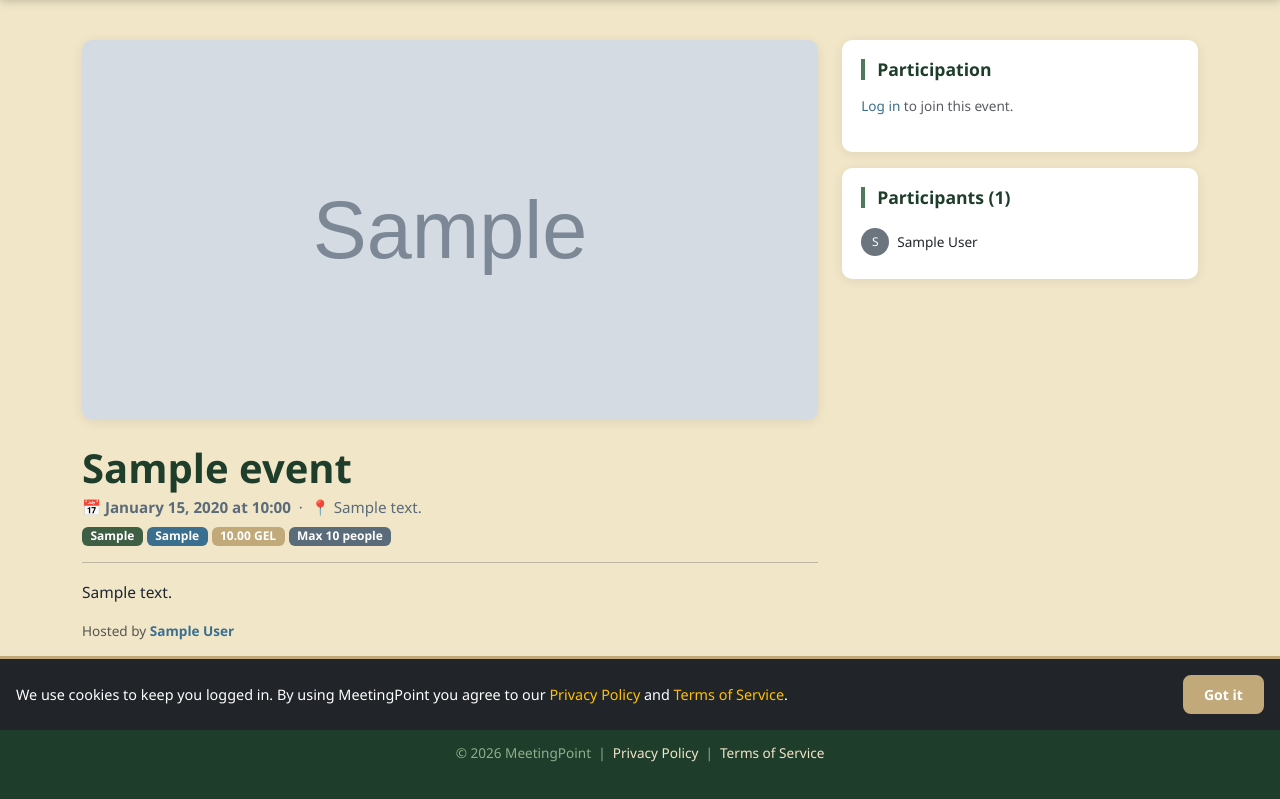
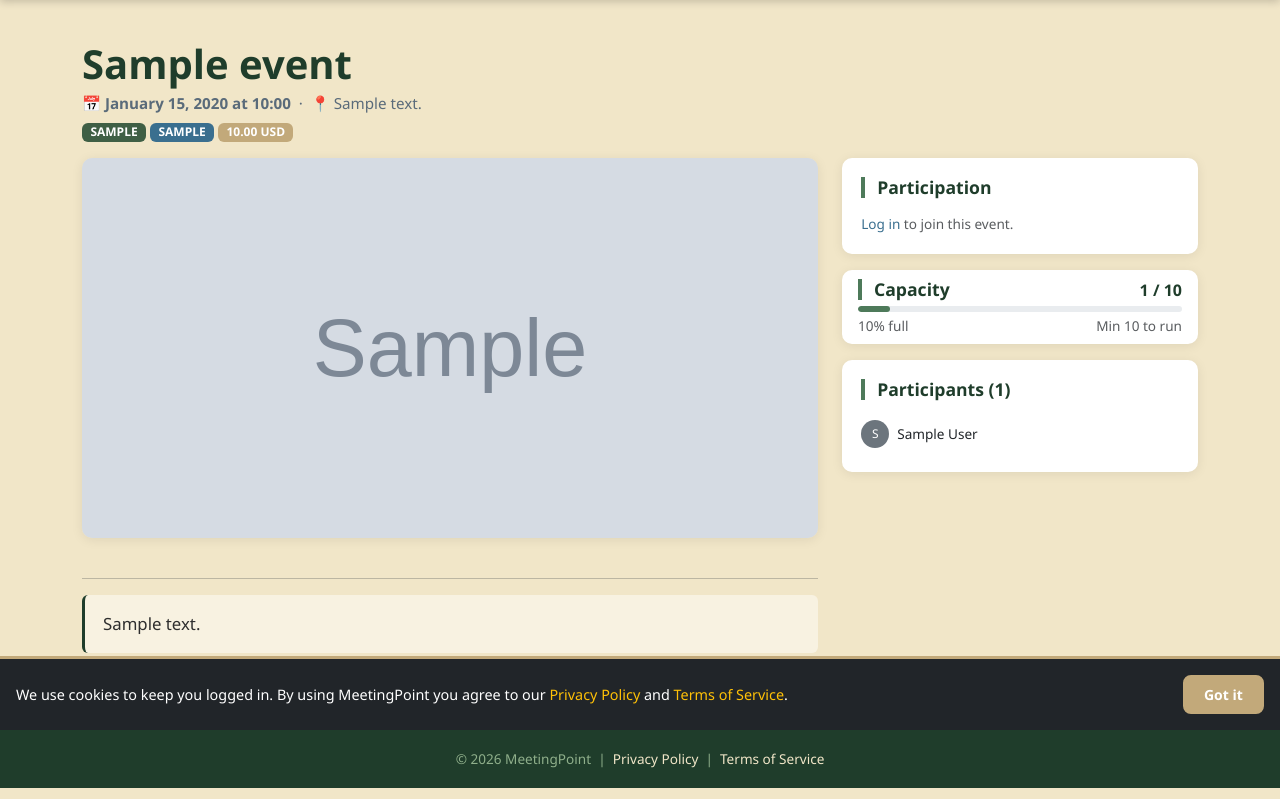
Before and after one commit to GiorgiMamu/meetingpoint, a Flask app: page /events/1 in a window 1280 px wide. Shown: the part 70-869 px from the top of the page. Run offline with Flask 3, Linux system fonts and the light colour scheme; tables that the repository leaves empty hold one stand-in row (values such as "Sample post"); grey boxes marked "Sample" are stand-in pictures; some libraries are stand-ins or nearby versions.

Commit message:
Fixes: password reset validation, categories consistency, currency, capacity card, footer, badge case, location search

```diff
--- a/app/forms.py
+++ b/app/forms.py
@@ -145,12 +145,15 @@ class EventForm(FlaskForm):
         ('', 'Select a category'),
         ('social', 'Social'),
         ('sports', 'Sports'),
-        ('arts', 'Arts & Culture'),
+        ('arts and culture', 'Arts & Culture'),
         ('music', 'Music'),
-        ('food', 'Food & Drinks'),
+        ('food and drinks', 'Food & Drinks'),
         ('outdoors', 'Outdoors'),
         ('games', 'Games'),
         ('education', 'Education'),
+        ('technology', 'Technology'),
+        ('wellness and health', 'Wellness & Health'),
+        ('travel', 'Travel'),
         ('other', 'Other')
     ], validators=[DataRequired(message='Please select a category.')])
     mood_tags = SanitizedStringField('Mood tags (comma separated)', validators=[
@@ -171,6 +174,14 @@ class EventForm(FlaskForm):
     price = FloatField('Price (0 = free)', validators=[
         Optional(),
         NumberRange(min=0)
+    ])
+    currency = SelectField('Currency', choices=[
+        ('GEL', 'GEL — Georgian Lari'),
+        ('USD', 'USD — US Dollar'),
+        ('EUR', 'EUR — Euro'),
+        ('GBP', 'GBP — British Pound'),
+        ('TRY', 'TRY — Turkish Lira'),
+        ('RUB', 'RUB — Russian Ruble'),
     ])
     is_public = BooleanField('Public event', default=True)
     approval_mode = SelectField('Approval mode', choices=[
--- a/app/models.py
+++ b/app/models.py
@@ -27,6 +27,7 @@ class User(UserMixin, db.Model):
     is_profile_public = db.Column(db.Boolean, default=True)
     is_history_public = db.Column(db.Boolean, default=True)
     created_at = db.Column(db.DateTime, default=datetime.utcnow)
+    password_reset_token = db.Column(db.String(255), nullable=True)
 
     events = db.relationship('Event', backref='host', lazy=True,
                              foreign_keys='Event.host_id')
@@ -71,7 +72,7 @@ class Event(db.Model):
     price = db.Column(db.Float, default=0.0)
     is_public = db.Column(db.Boolean, default=True)
     is_cancelled = db.Column(db.Boolean, default=False)
-
+    currency = db.Column(db.String(10), default='GEL')
     approval_mode = db.Column(db.String(20), default='automatic')
     participant_list_visible = db.Column(db.Boolean, default=True)
     created_at = db.Column(db.DateTime, default=datetime.utcnow)
--- a/app/routes.py
+++ b/app/routes.py
@@ -158,9 +158,19 @@ def reset_password(token):
     if not email:
         flash('The reset link is invalid or has expired.', 'danger')
         return redirect(url_for('main.request_password_reset'))
+    user = User.query.filter_by(email=sanitize(email)).first_or_404()
+
+    # Check token has not already been used
+    if user.password_reset_token != token:
+        flash('This reset link has already been used or is invalid.', 'danger')
+        return redirect(url_for('main.request_password_reset'))
+
     form = ResetPasswordForm()
     if form.validate_on_submit():
-        user = User.query.filter_by(email=sanitize(email)).first_or_404()
+        # Check new password is not same as current
+        if bcrypt.check_password_hash(user.password_hash, form.password.data):
+            flash('New password cannot be the same as your current password.', 'danger')
+            return render_template('reset_password.html', form=form)
         try:
             user.password_hash = bcrypt.generate_password_hash(
                 form.password.data).decode('utf-8')
@@ -170,6 +180,7 @@ def reset_password(token):
             form.password.errors.append(msg)
             flash(msg, 'danger')
             return render_template('reset_password.html', form=form)
+        user.password_reset_token = None  # invalidate token after use
         db.session.commit()
         logger.info(f'Password reset completed: {user.email}')
         flash('Password updated. You can now log in.', 'success')
@@ -215,6 +226,7 @@ def create_event():
             capacity_min=form.capacity_min.data,
             capacity_max=form.capacity_max.data,
             price=form.price.data or 0.0,
+            currency=form.currency.data,
             is_public=form.is_public.data,
             approval_mode=form.approval_mode.data,
             participant_list_visible=form.participant_list_visible.data
@@ -290,6 +302,7 @@ def edit_event(event_id):
         event.capacity_min = form.capacity_min.data
         event.capacity_max = form.capacity_max.data
         event.price = form.price.data or 0.0
+        event.currency = form.currency.data
         event.is_public = form.is_public.data
         event.approval_mode = form.approval_mode.data
         event.participant_list_visible = form.participant_list_visible.data
@@ -388,7 +401,8 @@ def discover():
             db.or_(
                 Event.title.ilike(f'%{keyword}%'),
                 Event.description.ilike(f'%{keyword}%'),
-                Event.mood_tags.ilike(f'%{keyword}%')
+                Event.mood_tags.ilike(f'%{keyword}%'),
+                Event.location_text.ilike(f'%{keyword}%')
             )
         )
     if category:
@@ -450,8 +464,18 @@ def discover():
     total_pages = math.ceil(total / per_page) if total > 0 else 1
 
     categories = [
-        'social', 'sports', 'arts', 'music',
-        'food', 'outdoors', 'games', 'education', 'other'
+        ('social', 'Social'),
+        ('sports', 'Sports'),
+        ('arts and culture', 'Arts & Culture'),
+        ('music', 'Music'),
+        ('food and drinks', 'Food & Drinks'),
+        ('outdoors', 'Outdoors'),
+        ('games', 'Games'),
+        ('education', 'Education'),
+        ('technology', 'Technology'),
+        ('wellness and health', 'Wellness & Health'),
+        ('travel', 'Travel'),
+        ('other', 'Other')
     ]
 
     return render_template('events/discover.html',
--- a/app/static/css/main.css
+++ b/app/static/css/main.css
@@ -431,6 +431,9 @@ h1, h2, h3, h4, h5 { color: var(--forest-dark); font-weight: 700; }
   border-color: var(--forest-dark);
 }
 
+.badge {
+    text-transform: uppercase;
+}
 /* ── Cookie banner ── */
 #cookie-banner {
   z-index: 9999;
@@ -440,11 +443,11 @@ h1, h2, h3, h4, h5 { color: var(--forest-dark); font-weight: 700; }
 
 /* ── Footer ── */
 footer {
-  background-color: var(--forest-dark) !important;
-  color: var(--moss-light) !important;
-  border-top: none !important;
-  padding: 1.2rem 0 !important;
-  margin-top: auto !important;
+    background-color: var(--forest-dark) !important;
+    color: var(--moss-light) !important;
+    border-top: none !important;
+    padding: 0.6rem 0 !important;
+    margin-top: auto !important;
 }
 
 footer a { color: var(--sand-light) !important; }
--- a/app/templates/base.html
+++ b/app/templates/base.html
@@ -88,8 +88,8 @@
 </div>
 {% endif %}
 
-<footer class="mt-5">
-    <div class="container text-center py-3">
+<footer class="mt-4">
+    <div class="container text-center py-2">
         <small>
             &copy; 2026 MeetingPoint &nbsp;|&nbsp;
             <a href="{{ url_for('main.privacy') }}">Privacy Policy</a> &nbsp;|&nbsp;
--- a/app/templates/events/create_event.html
+++ b/app/templates/events/create_event.html
@@ -96,10 +96,16 @@
                         {{ form.capacity_max(class="form-control", min=1, id="capacity-max", placeholder="e.g. 20") }}
                         {% for e in form.capacity_max.errors %}<div class="text-danger small mt-1">{{ e }}</div>{% endfor %}
                     </div>
+                </div>
+                <div class="row g-3 mb-3">
                     <div class="col-md-4">
                         {{ form.price.label(class="form-label") }}
                         {{ form.price(class="form-control", min=0, step="0.01", placeholder="0 = free") }}
                         {% for e in form.price.errors %}<div class="text-danger small mt-1">{{ e }}</div>{% endfor %}
+                    </div>
+                    <div class="col-md-4">
+                        {{ form.currency.label(class="form-label") }}
+                        {{ form.currency(class="form-select") }}
                     </div>
                 </div>
 
--- a/app/templates/events/event_detail.html
+++ b/app/templates/events/event_detail.html
@@ -1,22 +1,22 @@
 {% extends "base.html" %}
 {% block title %}{{ event.title }} — MeetingPoint{% endblock %}
 {% block content %}
-<div class="row g-4">
-    <div class="col-lg-8">
-        {% if event.photo %}
-            <img src="{{ url_for('static', filename='uploads/' + event.photo) }}"
-                 class="event-header-img">
-        {% endif %}
+{% set category_labels = {
+    'social': 'Social', 'sports': 'Sports', 'arts and culture': 'Arts & Culture',
+    'music': 'Music', 'food and drinks': 'Food & Drinks', 'outdoors': 'Outdoors',
+    'games': 'Games', 'education': 'Education', 'technology': 'Technology',
+    'wellness and health': 'Wellness & Health', 'travel': 'Travel', 'other': 'Other'
+} %}
 
+<!-- Title, meta, badges — full width above the two columns -->
 <h1 class="mb-1">{{ event.title }}</h1>
 <p class="event-meta">
     📅 <strong>{{ event.event_time.strftime('%B %d, %Y at %H:%M') }}</strong>
     {% if event.location_text %} &nbsp;·&nbsp; 📍 {{ event.location_text }}{% endif %}
 </p>
-
 <div class="d-flex flex-wrap gap-1 mb-3">
     {% if event.category %}
-                <span class="badge bg-secondary">{{ event.category }}</span>
+        <span class="badge bg-secondary">{{ category_labels.get(event.category, event.category) }}</span>
     {% endif %}
     {% if event.mood_tags %}
         {% for tag in event.mood_tags.split(',') %}
@@ -24,20 +24,27 @@
         {% endfor %}
     {% endif %}
     {% if event.price and event.price > 0 %}
-                <span class="badge bg-warning">{{ "%.2f"|format(event.price) }} GEL</span>
+        <span class="badge bg-warning">{{ "%.2f"|format(event.price) }} {{ event.currency or 'GEL' }}</span>
     {% else %}
         <span class="badge bg-success">Free</span>
     {% endif %}
-            {% if event.capacity_max %}
-                <span class="badge" style="background:var(--charcoal-light)">
-                    Max {{ event.capacity_max }} people
-                </span>
-            {% endif %}
 </div>
 
+<!-- Two-column layout starting from the image -->
+<div class="row g-4">
+
+    <!-- LEFT COLUMN -->
+    <div class="col-lg-8">
+        {% if event.photo %}
+            <img src="{{ url_for('static', filename='uploads/' + event.photo) }}"
+                 class="event-header-img">
+        {% endif %}
         <hr>
-        <p style="white-space: pre-wrap; line-height: 1.7;">{{ event.description or 'No description provided.' }}</p>
-
+        <div style="background: rgba(255,255,255,0.45); border-left: 3px solid var(--forest-dark, #2d6a4f); border-radius: 6px; padding: 14px 18px; margin-bottom: 1rem;">
+            <p style=" line-height: 1.8; font-size: 1.05rem; color: #2e2e2e; margin: 0;">
+                {{ event.description or 'No description provided.' }}
+            </p>
+        </div>
         <p class="text-muted small mt-3">
             Hosted by
             <a href="{{ url_for('main.profile', user_id=event.host.id) }}" class="fw-semibold">
@@ -46,7 +53,10 @@
         </p>
     </div>
 
+    <!-- RIGHT COLUMN -->
     <div class="col-lg-4 event-sidebar">
+
+        <!-- Participation card -->
         <div class="card">
             <div class="card-body">
                 <h6 class="section-title">Participation</h6>
@@ -54,7 +64,7 @@
                     {% if current_user.id == event.host_id %}
                         <p class="text-muted small mb-3">You are the host of this event.</p>
                         <a href="{{ url_for('main.edit_event', event_id=event.id) }}"
-                           class="btn btn-outline-primary w-100 mb-2">✏️ Edit event</a>
+                           class="btn btn-outline-primary w-100 mb-2">✏️ Edit Event</a>
                         {% if not event.is_cancelled %}
                             <form method="POST" action="{{ url_for('main.cancel_event', event_id=event.id) }}">
                                 <input type="hidden" name="csrf_token" value="{{ csrf_token() }}">
@@ -64,13 +74,15 @@
                                 </button>
                             </form>
                         {% else %}
-                        <div class="alert alert-danger mb-2">This event has been cancelled.</div>
+                            <div class="alert alert-danger py-2 mb-2 text-center small fw-semibold">
+                                🚫 This event has been cancelled
+                            </div>
                         {% endif %}
                         <form method="POST" action="{{ url_for('main.delete_event', event_id=event.id) }}">
                             <input type="hidden" name="csrf_token" value="{{ csrf_token() }}">
                             <button type="submit" class="btn btn-outline-danger w-100"
-                                    onclick="return confirm('Permanently delete this event? Participants will be notified and this cannot be undone.')">
-                                🗑️ Delete event
+                                    onclick="return confirm('Permanently delete this event? This cannot be undone.')">
+                                🗑️ Delete Event
                             </button>
                         </form>
                     {% elif user_participation %}
@@ -88,13 +100,64 @@
                         </button>
                     {% endif %}
                 {% else %}
-                    <p class="text-muted small">
+                    <p class="text-muted small mb-0">
                         <a href="{{ url_for('main.login') }}">Log in</a> to join this event.
                     </p>
                 {% endif %}
             </div>
         </div>
 
+        <!-- Capacity card — compact inline layout -->
+        {% if event.capacity_max %}
+        {% set approved_count = event.participations | selectattr('status', 'equalto', 'approved') | list | length %}
+        {% set fill_percent = ((approved_count / event.capacity_max) * 100) | int %}
+        <div class="card mt-3">
+            <div class="card-body py-2 px-3">
+                <div class="d-flex align-items-center justify-content-between mb-1">
+                    <h6 class="section-title mb-0">Capacity</h6>
+                    <span style="font-size:1rem; font-weight:700; color:var(--forest-dark);">
+                        {{ approved_count }} / {{ event.capacity_max }}
+                    </span>
+                </div>
+                <div class="progress mb-1" style="height:6px; border-radius:6px; background:#e9ecef;">
+                    <div class="progress-bar" role="progressbar"
+                         style="width:{{ fill_percent }}%; border-radius:6px;
+                                background-color: {% if fill_percent >= 90 %}var(--rose-dark){% elif fill_percent >= 60 %}var(--sand-dark){% else %}var(--forest-light){% endif %};">
+                    </div>
+                </div>
+                <div class="d-flex justify-content-between">
+                    <small class="text-muted">{{ fill_percent }}% full</small>
+                    {% if event.capacity_min %}
+                        <small class="text-muted">Min {{ event.capacity_min }} to run</small>
+                    {% endif %}
+                </div>
+                {% if approved_count >= event.capacity_max %}
+                    <div class="alert alert-danger mt-2 mb-0 py-1 text-center small fw-semibold">
+                        Event is full
+                    </div>
+                {% endif %}
+            </div>
+        </div>
+        {% endif %}
+
+        <!-- Bookmark card -->
+        {% if current_user.is_authenticated and current_user.id != event.host_id %}
+        <div class="card mt-3">
+            <div class="card-body">
+                {% set is_bookmarked = current_user.bookmarks | selectattr('event_id', 'equalto', event.id) | list | length > 0 %}
+                <form method="POST" action="{{ url_for('main.toggle_bookmark', event_id=event.id) }}">
+                    <input type="hidden" name="csrf_token" value="{{ csrf_token() }}">
+                    {% if is_bookmarked %}
+                        <button type="submit" class="btn btn-outline-warning w-100">🔖 Remove Bookmark</button>
+                    {% else %}
+                        <button type="submit" class="btn btn-outline-secondary w-100">🔖 Bookmark Event</button>
+                    {% endif %}
+                </form>
+            </div>
+        </div>
+        {% endif %}
+
+        <!-- Participants list card -->
         {% if participants %}
         <div class="card mt-3">
             <div class="card-body">
@@ -111,26 +174,12 @@
                     </a>
                 {% endfor %}
                 {% if participants|length > 8 %}
-                    <p class="text-muted small mt-1">+{{ participants|length - 8 }} more</p>
+                    <p class="text-muted small mt-1 mb-0">+{{ participants|length - 8 }} more</p>
                 {% endif %}
             </div>
         </div>
         {% endif %}
-    </div>
-    {% if current_user.is_authenticated and current_user.id != event.host_id %}
-    <div class="card mt-3">
-        <div class="card-body">
-            {% set is_bookmarked = current_user.bookmarks | selectattr('event_id', 'equalto', event.id) | list | length > 0 %}
-            <form method="POST" action="{{ url_for('main.toggle_bookmark', event_id=event.id) }}">
-                <input type="hidden" name="csrf_token" value="{{ csrf_token() }}">
-                {% if is_bookmarked %}
-                    <button type="submit" class="btn btn-outline-warning w-100">🔖 Remove Bookmark</button>
-                {% else %}
-                    <button type="submit" class="btn btn-outline-secondary w-100">🔖 Bookmark Event</button>
-                {% endif %}
-            </form>
+
     </div>
 </div>
-    {% endif %}
-</div>
 {% endblock %}
--- a/app/templates/events/history.html
+++ b/app/templates/events/history.html
@@ -1,6 +1,12 @@
 {% extends "base.html" %}
 {% block title %}History — MeetingPoint{% endblock %}
 {% block content %}
+{% set category_labels = {
+    'social': 'Social', 'sports': 'Sports', 'arts and culture': 'Arts & Culture',
+    'music': 'Music', 'food and drinks': 'Food & Drinks', 'outdoors': 'Outdoors',
+    'games': 'Games', 'education': 'Education', 'technology': 'Technology',
+    'wellness and health': 'Wellness & Health', 'travel': 'Travel', 'other': 'Other'
+} %}
 <h2 class="mb-4">My Event History</h2>
 
 <h5 class="section-title">Upcoming</h5>
--- a/app/utils.py
+++ b/app/utils.py
@@ -58,7 +58,10 @@ If you did not register for MeetingPoint, ignore this email.
 
 
 def send_password_reset_email(user):
+    from app import db
     token = generate_token(user.email, salt='password-reset')
+    user.password_reset_token = token
+    db.session.commit()
     reset_url = url_for('main.reset_password', token=token, _external=True)
     body = f"""Hi {user.name},
 
@@ -69,7 +72,7 @@ This link expires in 1 hour.
 
 If you did not request this, ignore this email.
 """
-    send_email(user.email, 'MeetingPoint — Reset your password', body)
+    send_email(user.email, 'MeetingPoint — Password Reset', body)
 
 
 
```
Also changed, not shown: app/templates/events/bookmarks.html (+8 -2 lines), app/templates/events/discover.html (+11 -5 lines), app/templates/events/my_events.html (+7 -1 lines), migrations/versions/4b8c38002f69_add_currency_to_events.py (added, +32 -0 lines), migrations/versions/deb57390f902_add_password_reset_token_to_user.py (added, +32 -0 lines). Lines whose indentation alone changed are shown as unchanged.
